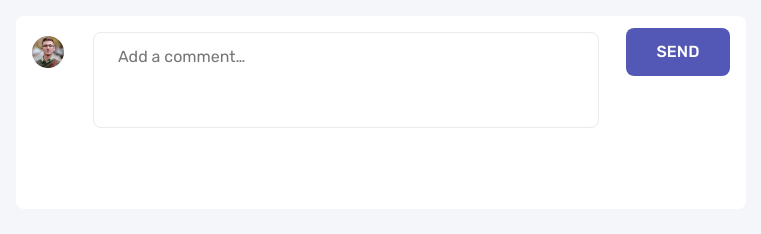
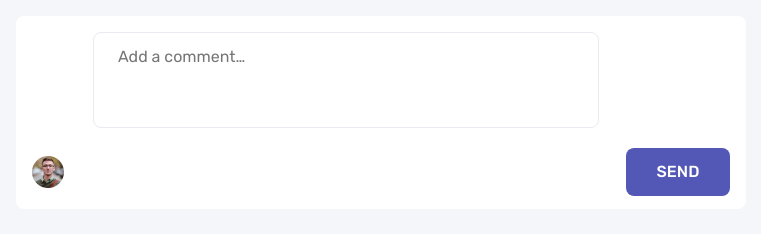
Before and after one commit to AniAvazneli/interactive-comments-section, a plain HTML site: page index.html in a window 1536 px wide. Shown: the whole page, without its empty margins (387-1148 px from the left). Drawn offline with Linux system fonts and the light colour scheme.

Commit message:
fixed reply design

```diff
--- a/style.css
+++ b/style.css
@@ -517,10 +517,6 @@ textarea:focus {
         /* transform: translatey(134%); */
     }
 
-    .imageAndSend {
-        transform: translatey(-250%);
-    }
-
     #textArea {
         height: 96px;
         width: 506px;
@@ -534,6 +530,7 @@ textarea:focus {
     .comentBot {
         height: 0px;
     }
+
     .replays {
         transform: translateX(5%);
     }
```
Also changed, not shown: index.html (line endings or trailing spaces).
